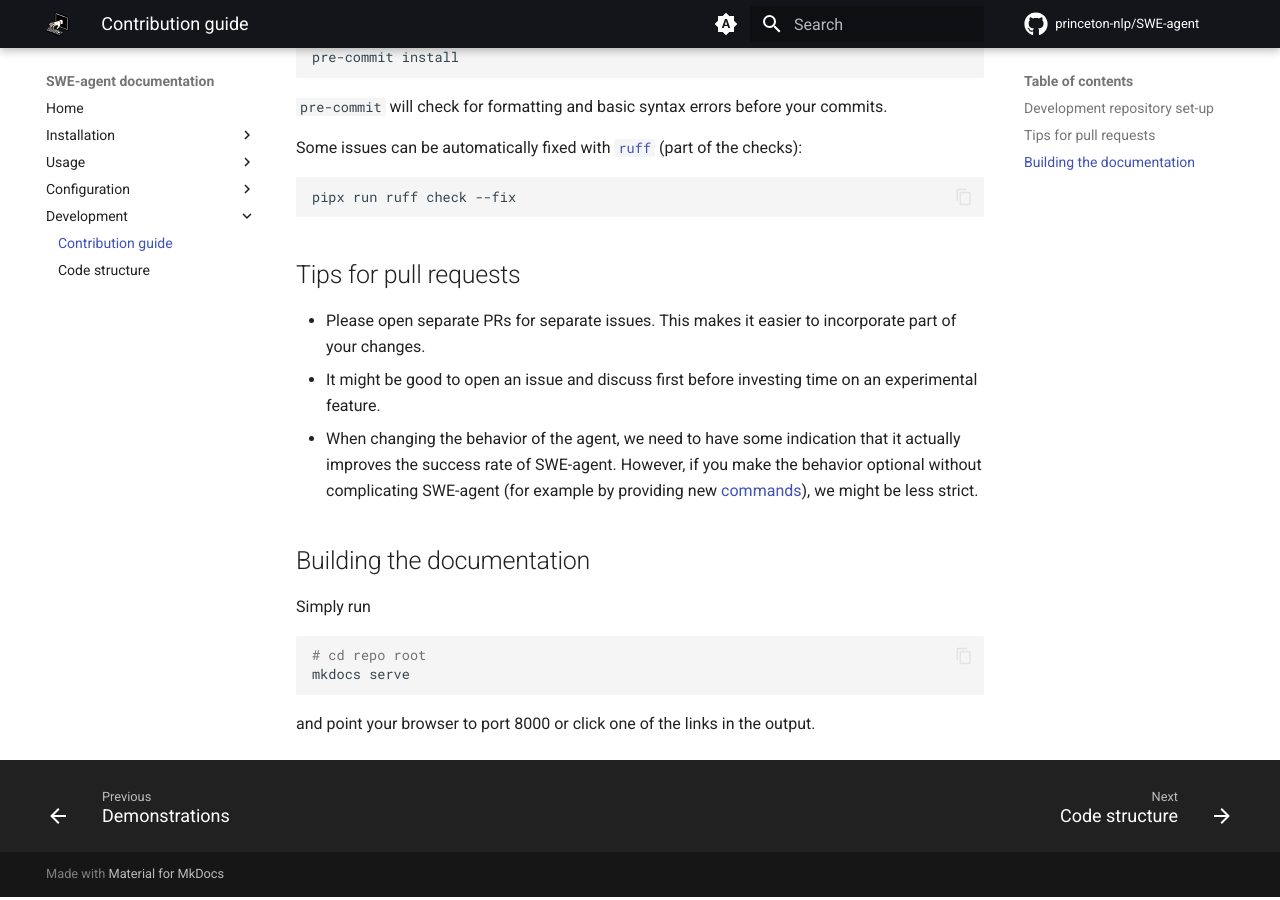
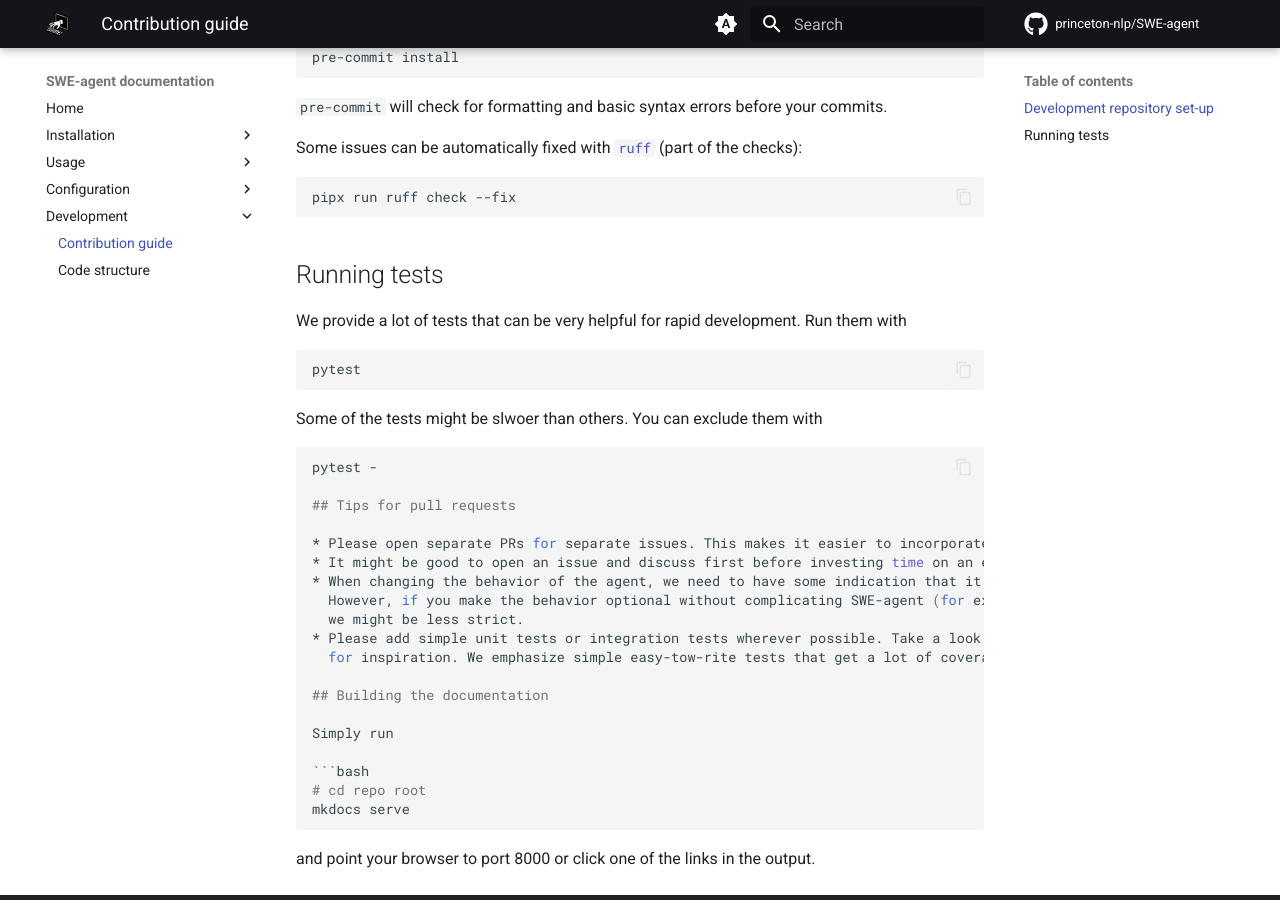
Before and after one commit to princeton-nlp/SWE-agent, an MkDocs documentation site: the page built from docs/dev/contribute.md, in a window 1280 px wide and 900 px high, scrolled down 703 px. Built offline with MkDocs 1.6.1 and Material for MkDocs 9.7.7, drawn with Linux system fonts in a browser that asks for light colours; comment, search, counter and statistics services are not loaded.

Commit message:
Doc: Add note about running tests (#435)

````diff
--- a/docs/dev/contribute.md
+++ b/docs/dev/contribute.md
@@ -31,6 +31,20 @@
 pipx run ruff check --fix
 ```
 
+## Running tests
+
+We provide a lot of tests that can be very helpful for rapid development.
+Run them with
+
+```bash
+pytest
+```
+
+Some of the tests might be slwoer than others. You can exclude them with
+
+```bash
+pytest -
+
 ## Tips for pull requests
 
 * Please open separate PRs for separate issues. This makes it easier to incorporate part of your changes.
@@ -38,6 +52,8 @@
 * When changing the behavior of the agent, we need to have some indication that it actually improves the success rate of SWE-agent.
   However, if you make the behavior optional without complicating SWE-agent (for example by providing new [commands](../config/commands.md)),
   we might be less strict.
+* Please add simple unit tests or integration tests wherever possible. Take a look in the [tests directory](https://github.com/princeton-nlp/SWE-agent/tree/main/tests)
+  for inspiration. We emphasize simple easy-tow-rite tests that get a lot of coverage.
 
 ## Building the documentation
 
````
Also changed, not shown: 1 other file.
